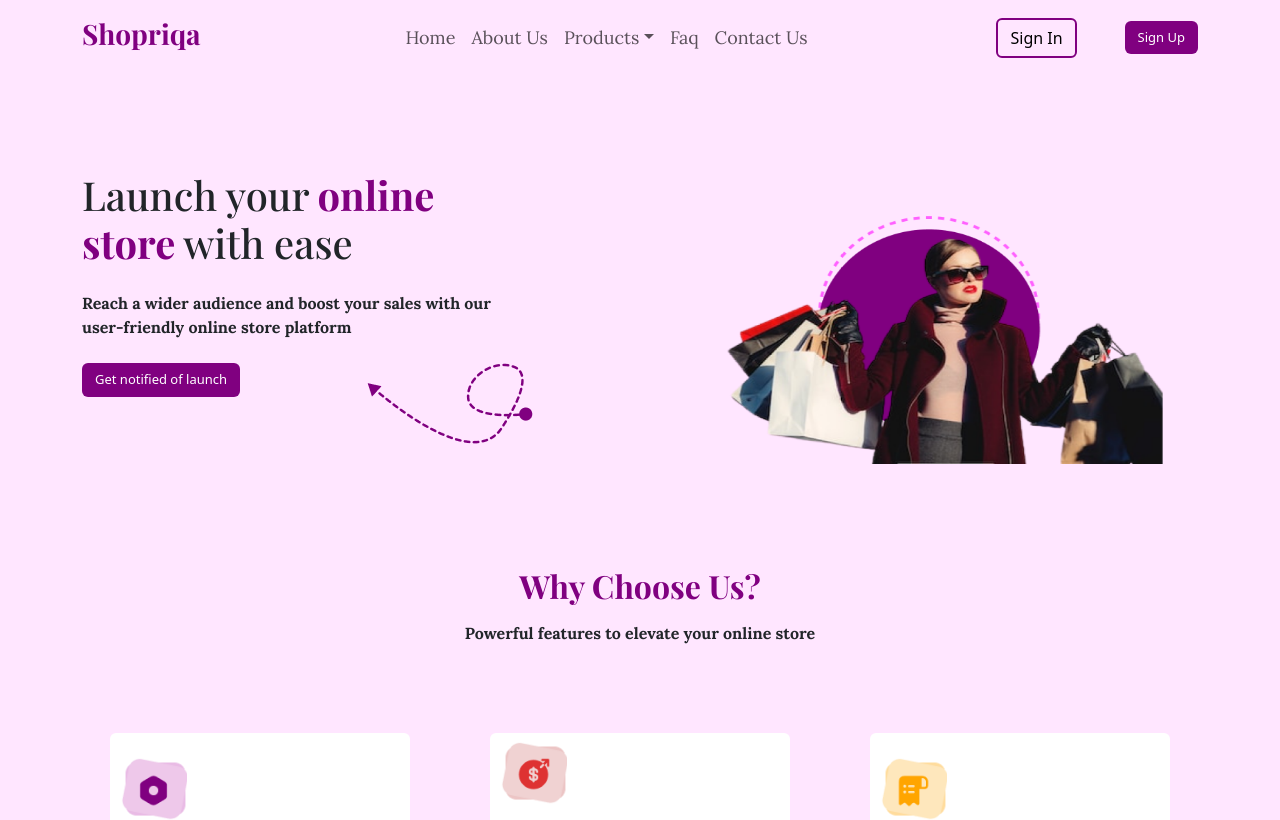
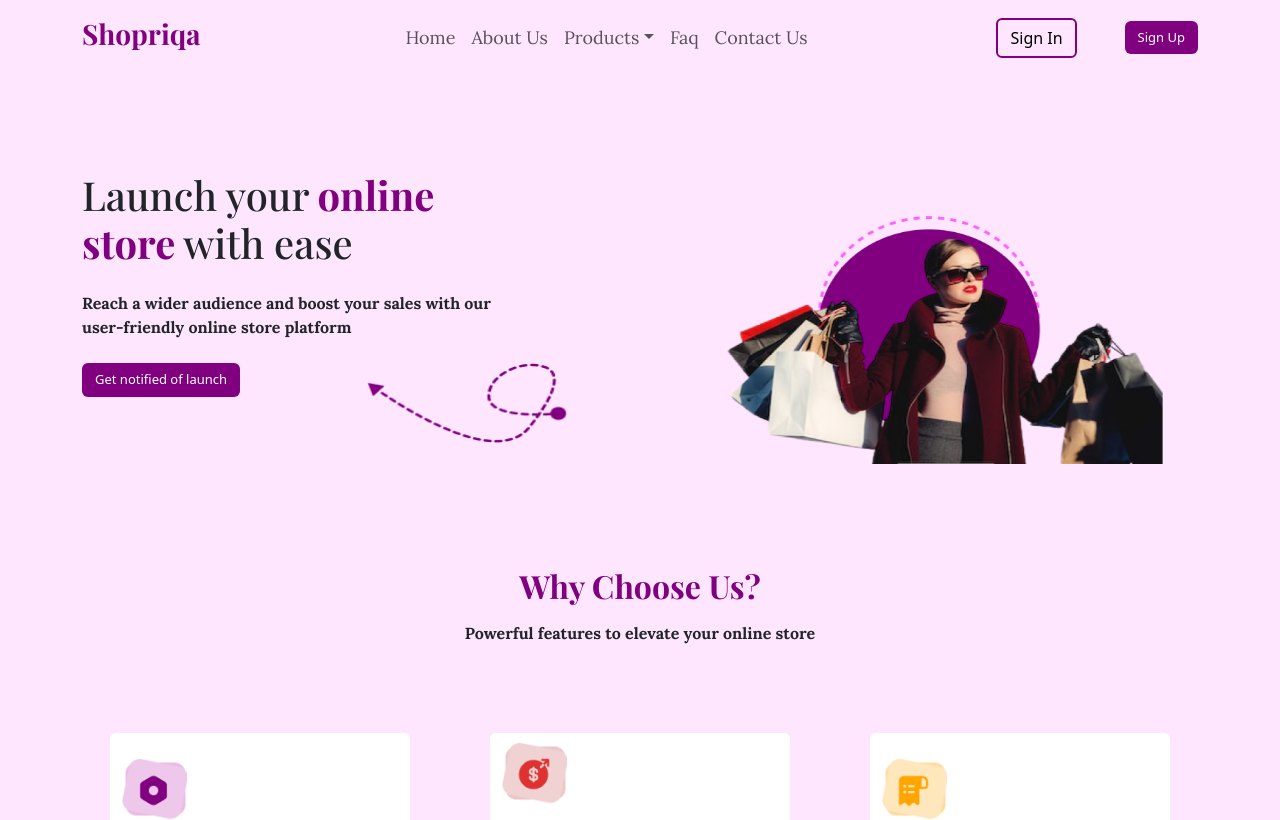
Before and after one commit to LightUpdev/shoprika, a Next.js app: page / in a window 1280 px wide. Shown: the top 820 px of the page. Built offline with nearby package versions, Linux system fonts and the light colour scheme.

Commit message:
work on all componet

```diff
--- a/components/Banner.jsx
+++ b/components/Banner.jsx
@@ -24,7 +24,12 @@ const Banner = () => {
               <div className="btn filled">Get notified of launch</div>
             </div>
             <div className="col-sm-12 col-md-6 vector-img mx-auto">
-              <img src="/Vector 4.png" alt="vector-img" />
+              <Image
+                src="/Vector 4.png"
+                alt="vector-img"
+                width={200}
+                height={80}
+              />
             </div>
           </div>
         </div>
--- a/components/Cards.jsx
+++ b/components/Cards.jsx
@@ -1,6 +1,7 @@
 import Button from "react-bootstrap/Button";
 import Card from "react-bootstrap/Card";
 import { cards } from "../card.js";
+import Image from "next/image.js";
 
 function BasicExample() {
   return (
@@ -15,7 +16,13 @@ function BasicExample() {
                   className="card-img-div"
                   style={{ backgroundImage: `url(${iconBg})` }}
                 >
-                  <img className="m-3" src={icon} width={35} />
+                  <Image
+                    className="m-3"
+                    alt="icon"
+                    src={icon}
+                    width={35}
+                    height={35}
+                  />
                 </div>
 
                 <Card.Body>
```
